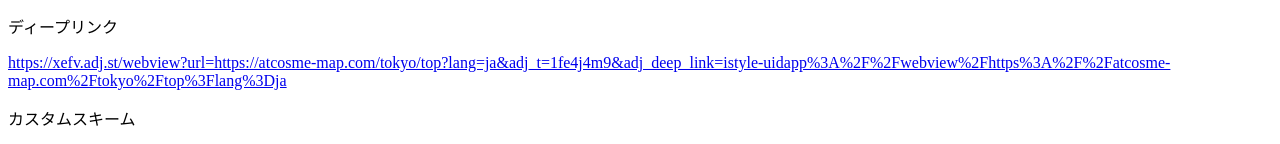
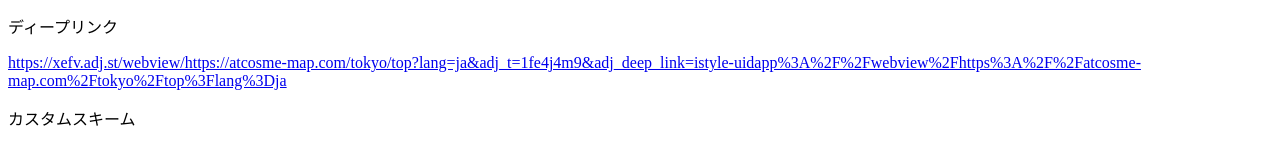
Before and after one commit to Shu-Kanno/istyle, a plain HTML site: page index.html in a window 1280 px wide. Shown: the part 150-294 px from the top of the page. Drawn offline with Linux system fonts and the light colour scheme.

Commit message:
Update index.html

```diff
--- a/index.html
+++ b/index.html
@@ -11,7 +11,7 @@
 	<p>ローディープリンク</p>
 	<a href="https://xefv.adj.st?adj_t=1fe4j4m9">https://xefv.adj.st?adj_t=1fe4j4m9</a>
 	<p>ディープリンク</p>
-	<a href="https://xefv.adj.st/webview?url=https://atcosme-map.com/tokyo/top?lang=ja&adj_t=1fe4j4m9&adj_deep_link=istyle-uidapp%3A%2F%2Fwebview%2Fhttps%3A%2F%2Fatcosme-map.com%2Ftokyo%2Ftop%3Flang%3Dja">https://xefv.adj.st/webview?url=https://atcosme-map.com/tokyo/top?lang=ja&adj_t=1fe4j4m9&adj_deep_link=istyle-uidapp%3A%2F%2Fwebview%2Fhttps%3A%2F%2Fatcosme-map.com%2Ftokyo%2Ftop%3Flang%3Dja</a>
+	<a href="https://xefv.adj.st/webview/https://atcosme-map.com/tokyo/top?lang=ja&adj_t=1fe4j4m9&adj_deep_link=istyle-uidapp%3A%2F%2Fwebview%2Fhttps%3A%2F%2Fatcosme-map.com%2Ftokyo%2Ftop%3Flang%3Dja">https://xefv.adj.st/webview/https://atcosme-map.com/tokyo/top?lang=ja&adj_t=1fe4j4m9&adj_deep_link=istyle-uidapp%3A%2F%2Fwebview%2Fhttps%3A%2F%2Fatcosme-map.com%2Ftokyo%2Ftop%3Flang%3Dja</a>
 	<p>カスタムスキーム</p>
 	<a href="istyle-uidapp://webview/https://atcosme-map.com/tokyo/top?lang=ja">istyle-uidapp://webview/https://atcosme-map.com/tokyo/top?lang=ja</a>
 </body>
```
